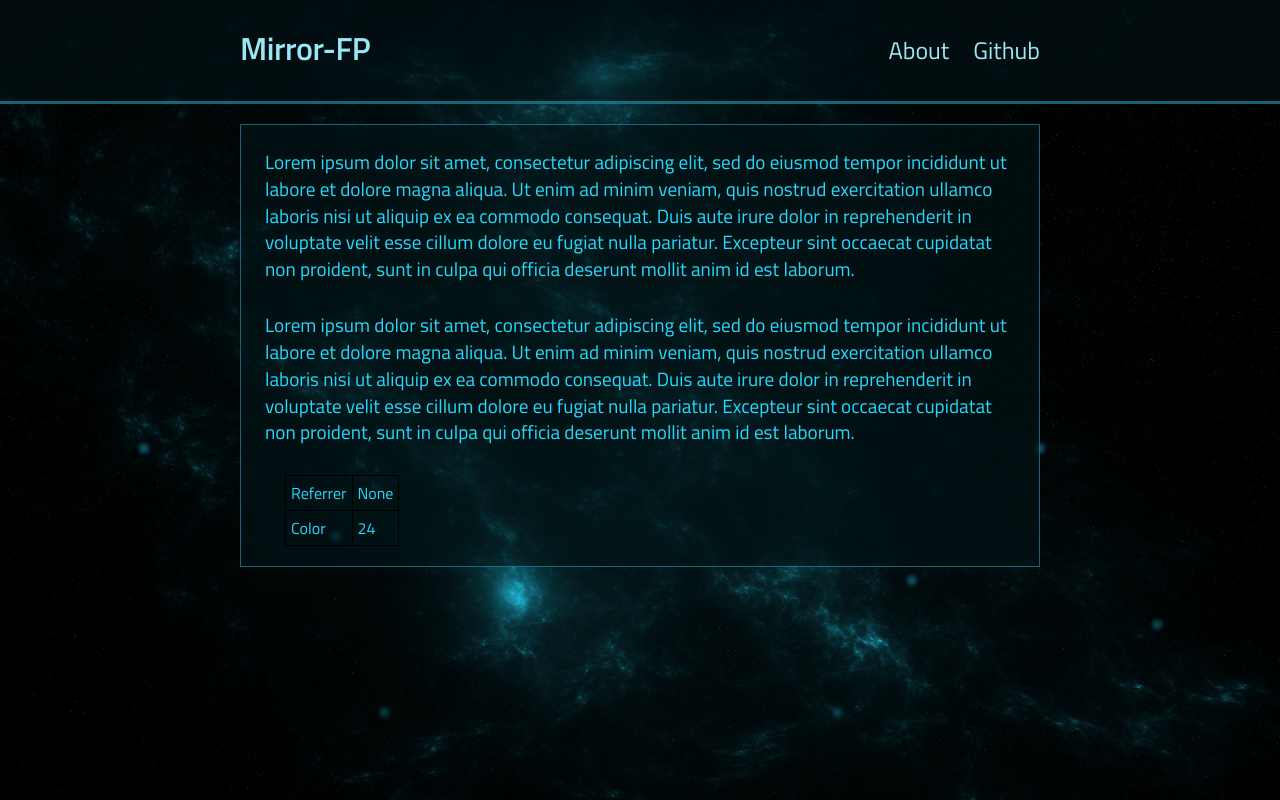
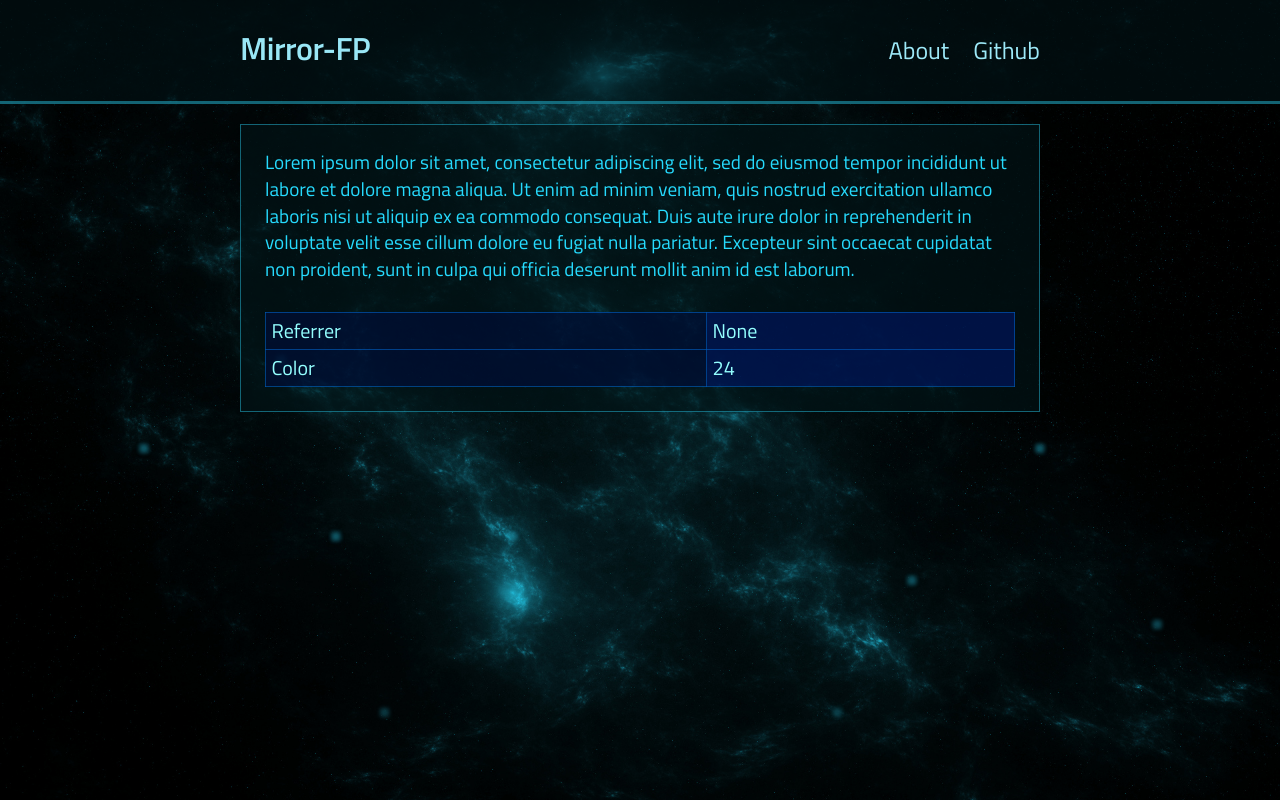
Before and after one commit to dantelyon/DD_Fingerprinting, a React (Create React App) app: page / in a window 1280 px wide. Built offline with nearby package versions, Linux system fonts and the light colour scheme.

Commit message:
table design completed

```diff
--- a/src/App.css
+++ b/src/App.css
@@ -46,17 +46,8 @@ main {
   margin: 0 auto;
   padding: 20px 0;
 }
-table, th, td {
-  padding: 5px;
-  border: 1px solid black;
-}
-table {
-  border-collapse: collapse;
-  border-spacing: 0px;
-  margin: 20px;
-}
 .container {
   border: solid 1px rgba(42, 215, 250, 0.433);
-  padding: 1.5em 1.5em 0;
+  padding: 1.5em 1.5em;
   background-color: rgba(3, 20, 24, 0.65);
 }
--- /dev/null
+++ b/src/Table.css
@@ -0,0 +1,21 @@
+
+table {
+    border-collapse: collapse;
+    width: 100%;
+    max-width: 100%;
+    color: #93ffff;
+    font-size: 20px;
+}
+
+td {
+    border: 1px solid rgba(1, 89, 187, 0.65);
+    padding: .15rem .35rem;
+}
+
+#col1 {
+    background-color: rgba(0, 13, 58, 0.65);
+}
+
+#col2 {
+    background-color: rgba(0,21,97,0.65);
+}
--- a/src/Table.js
+++ b/src/Table.js
@@ -1,8 +1,13 @@
 import React from 'react';
 import Techniques from './Techniques'
+import './Table.css';
 
 export default function Table() {
     return <table className="table">
+                  <colgroup>
+                  <col id="col1"></col>
+                  <col id="col2"></col>
+                  </colgroup>
         <tbody>
             {Techniques.map(t => <TableRow props={t}/>)}
         </tbody>
--- a/src/Text.js
+++ b/src/Text.js
@@ -3,6 +3,5 @@ import React from 'react';
 export default function Text() {
     return <div>
         <p>Lorem ipsum dolor sit amet, consectetur adipiscing elit, sed do eiusmod tempor incididunt ut labore et dolore magna aliqua. Ut enim ad minim veniam, quis nostrud exercitation ullamco laboris nisi ut aliquip ex ea commodo consequat. Duis aute irure dolor in reprehenderit in voluptate velit esse cillum dolore eu fugiat nulla pariatur. Excepteur sint occaecat cupidatat non proident, sunt in culpa qui officia deserunt mollit anim id est laborum.</p>
-        <p>Lorem ipsum dolor sit amet, consectetur adipiscing elit, sed do eiusmod tempor incididunt ut labore et dolore magna aliqua. Ut enim ad minim veniam, quis nostrud exercitation ullamco laboris nisi ut aliquip ex ea commodo consequat. Duis aute irure dolor in reprehenderit in voluptate velit esse cillum dolore eu fugiat nulla pariatur. Excepteur sint occaecat cupidatat non proident, sunt in culpa qui officia deserunt mollit anim id est laborum.</p>
     </div>
 }
```
